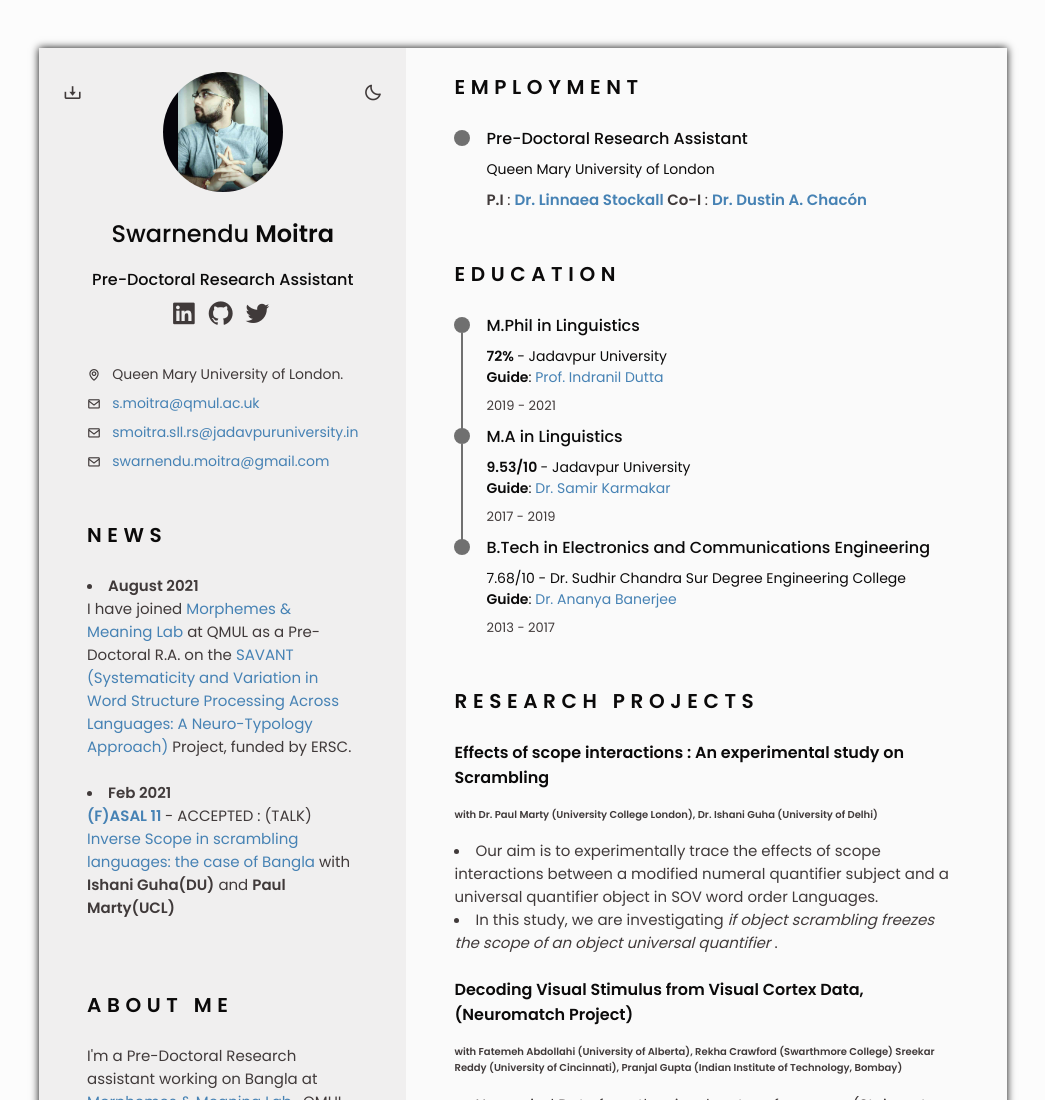
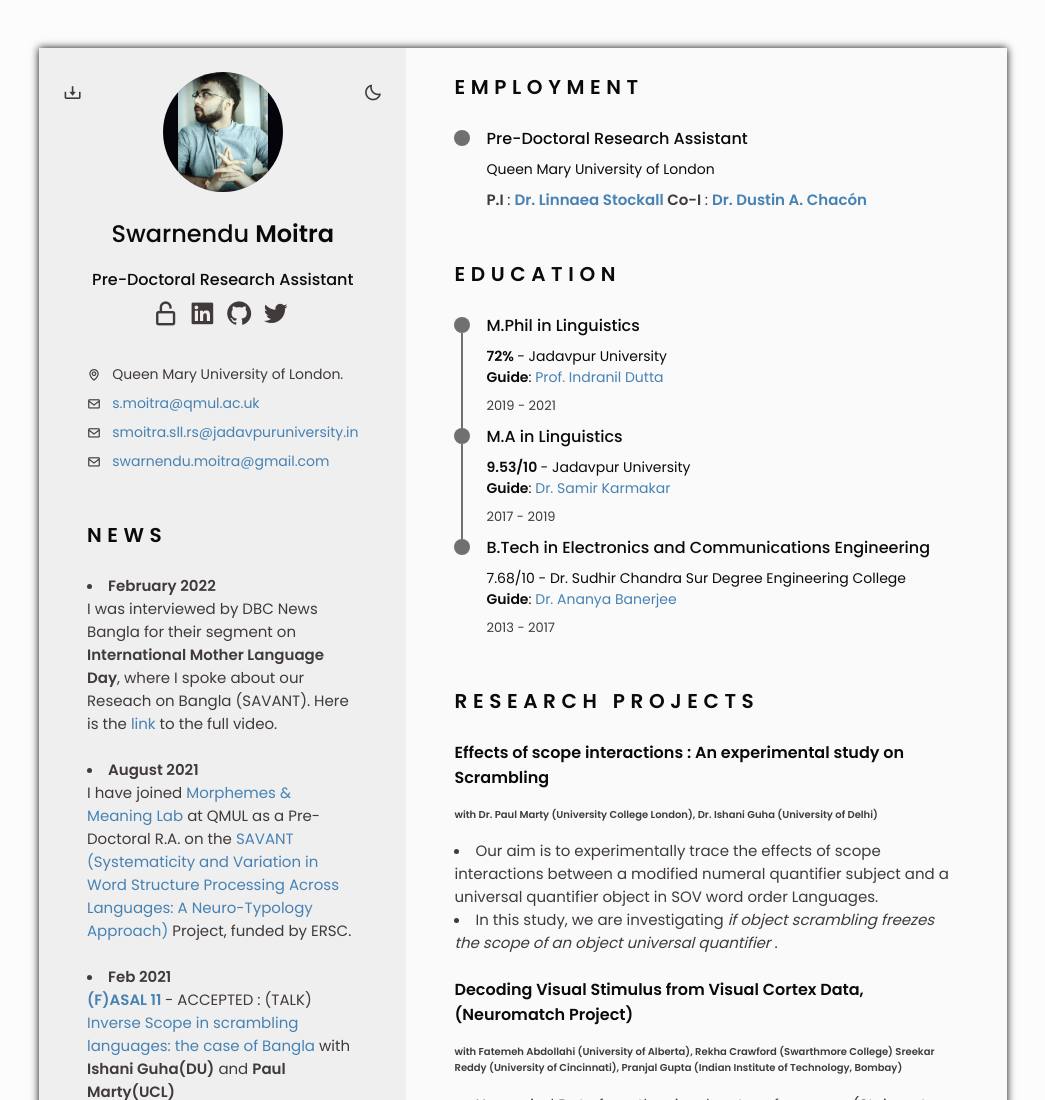
Before and after one commit to SwarMoi/SwarMoi.github.io, a plain HTML site: page index.html in a window 1280 px wide. Shown: the top 1100 px of the page, without its empty margins (117-1162 px from the left). Drawn offline with nearby package versions, Linux system fonts and the light colour scheme.

Commit message:
News Update

```diff
--- a/index.html
+++ b/index.html
@@ -136,6 +136,11 @@
 							<h2 class="home_profession">Pre-Doctoral Research Assistant</h2>
 
 							<div class="social_container ">
+
+								<a href="https://osf.io/9qac8/" class="social_link" target="_blank">
+									<i class='bx bx-lock-open-alt social_icon' ></i>
+								</a>
+
 								<a href="https://www.linkedin.com/in/swarnendumoitra/" class="social_link" target="_blank">
 									<i class="bx bxl-linkedin-square social_icon"></i>
 
@@ -146,6 +151,7 @@
 								<a href="https://twitter.com/SwarMoi" class="social_link" target="_blank">
 									<i class="bx bxl-twitter social_icon"></i>
 								</a>
+
 							</div>
 
 							<!-- Button to download your CV saved in the pdf. folder. Available for Mobile -->
@@ -197,6 +203,12 @@
 					<h2 class="section-title">NEWS</h2>
 
 					<p class="profile_description">
+						<li> <b>February 2022</b><br>
+							I was interviewed by DBC News Bangla for their segment on <b> International Mother Language Day</b>, where I spoke about our Reseach on Bangla (SAVANT).
+							Here is the <a href="https://www.youtube.com/watch?v=vmrDufGCWeE"> link </a> to the full video.
+						</li>
+						<br>
+
 						<li> <b>August 2021</b><br>
 							I have joined <a href="https://morphlab.sllf.qmul.ac.uk/about/"> Morphemes & Meaning Lab </a> at QMUL as a Pre-Doctoral R.A. on the
 							<a href="https://savant.qmul.ac.uk/"> SAVANT (Systematicity and Variation in Word Structure Processing Across Languages: A Neuro-Typology Approach) </a> Project, funded by ERSC.
```
Also changed, not shown: assets/img/osf.png (added).
